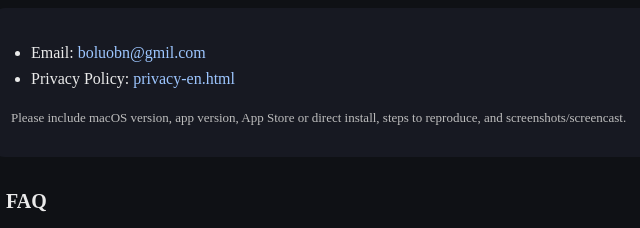
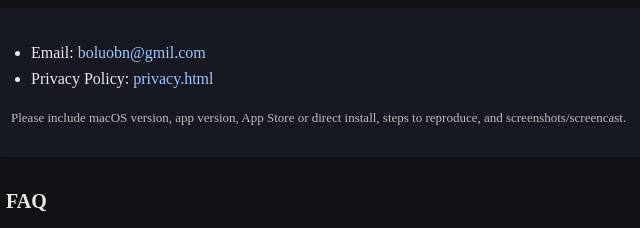
Before and after one commit to boluobn/NovaPadGo, a plain HTML site: page Support/contact.html in a window 1280 px wide. Shown: the part 202-430 px from the top of the page, 217-857 px from the left. Drawn offline with Linux system fonts and the light colour scheme.

Commit message:
修正隐私政策链接，更新为正确的文件名

```diff
--- a/Support/contact.html
+++ b/Support/contact.html
@@ -29,7 +29,7 @@
     <div class="card">
       <ul>
         <li>Email: <a href="mailto:boluobn@gmil.com">boluobn@gmil.com</a></li>
-        <li>Privacy Policy: <a href="../PrivacyPolicy/privacy-en.html">privacy-en.html</a></li>
+        <li>Privacy Policy: <a href="../PrivacyPolicy/privacy.html">privacy.html</a></li>
       </ul>
       <p class="small muted">Please include macOS version, app version, App Store or direct install, steps to reproduce, and screenshots/screencast.</p>
     </div>
```
